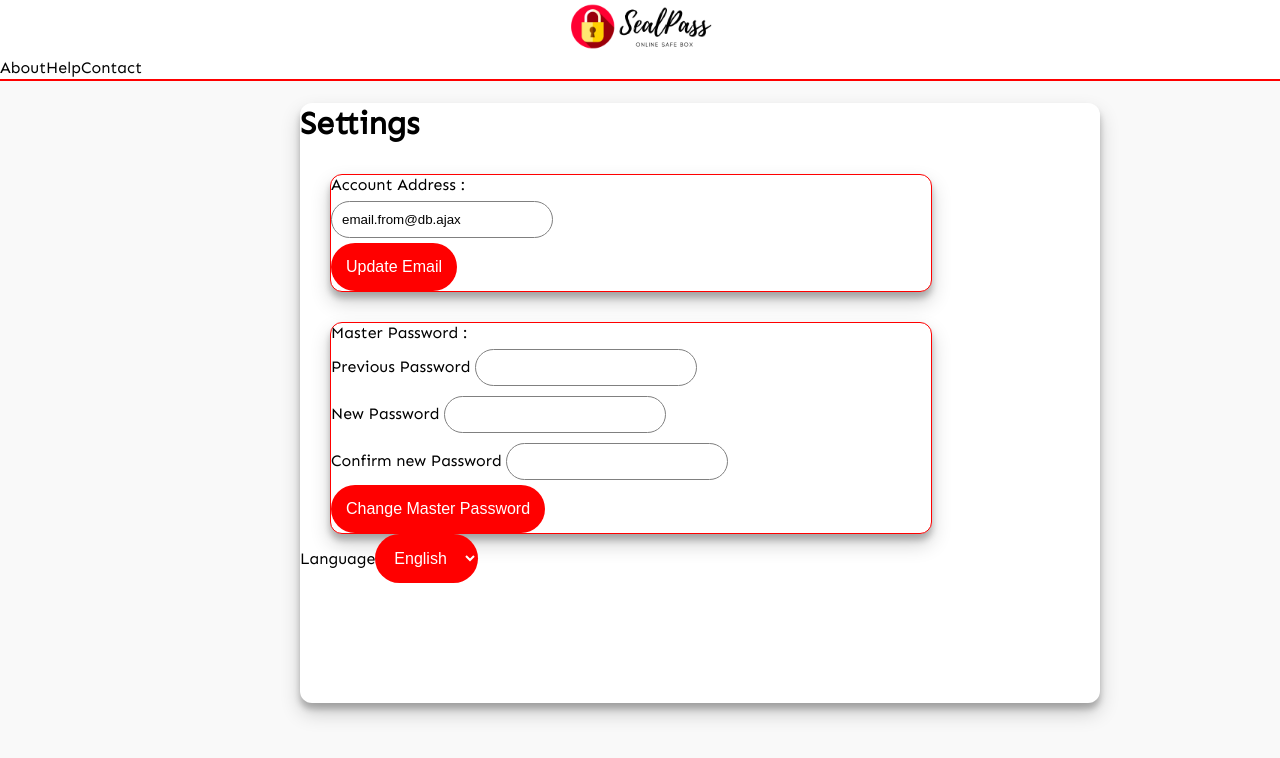
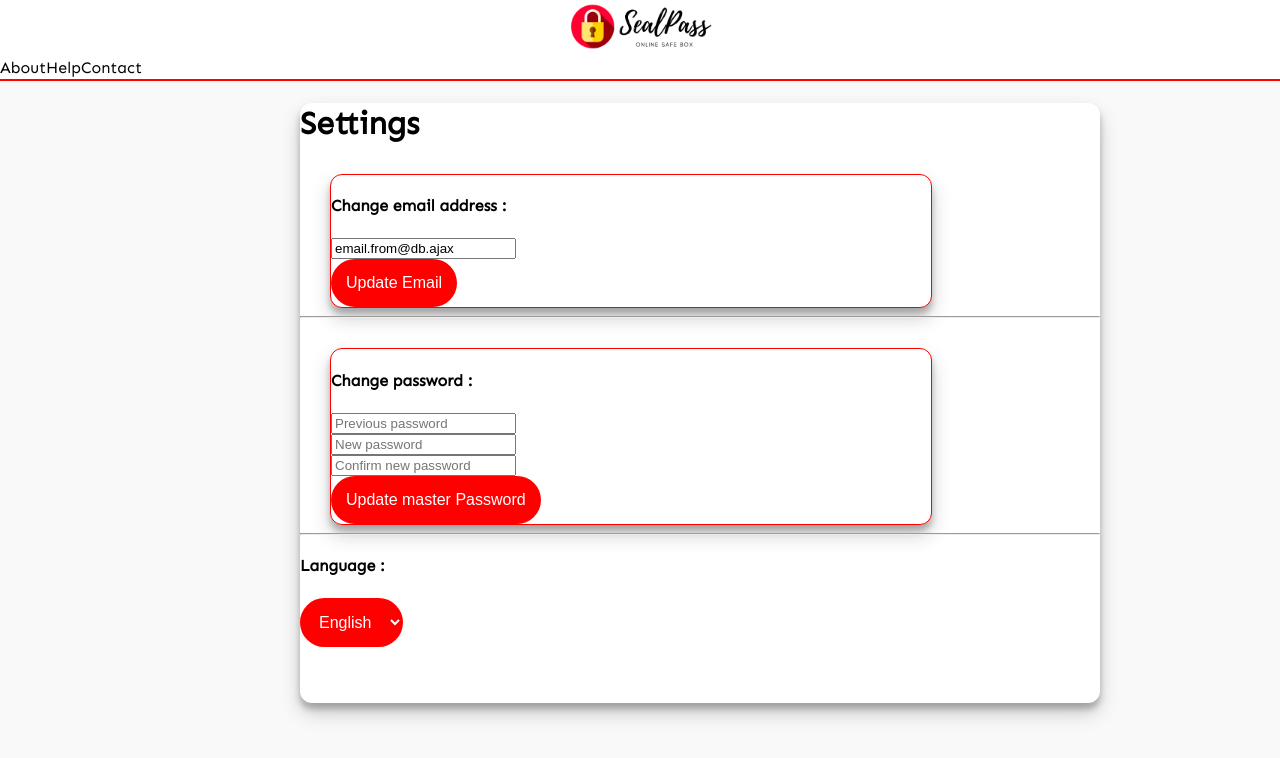
Before and after one commit to Chahi-Rabie-Ala-Eddine/SealPass, a React (Create React App) app: page /settings in a window 1280 px wide. Shown: the top 758 px of the page. Built offline with nearby package versions, Linux system fonts and the light colour scheme; a web font is replaced by a local one.

Commit message:
Implemented language, email and password change in settings

```diff
--- a/src/components/settings_component.js
+++ b/src/components/settings_component.js
@@ -1,37 +1,24 @@
-import React, { Component } from 'react';
-import '../styles/login_page_component_style.css'
-import '../styles/settings_component_style.css'
+import React, { Component } from "react";
+import ChangePasswordComponent from "./change_password_component";
+import ChangeEmailComponent from "./change_email_component";
+import LanguageComponent from "./language_component";
+import "../styles/login_page_component_style.css";
+import "../styles/settings_component_style.css";
 
-export default class settings_component extends Component {
+export default class settings_component extends Component { /*TODO turn into stateless?*/
   render() {
     return (
-            <div>
-                <div className="red_line"/>
+      <main>
+        <div className="red_line" />
         <div className="settings_block">
           <h1>Settings</h1>
-
-                    <form> {/*email address block*/}
-                        <div className="email_box">Account Address :
-                            <div className="email"><input type="text" value="email.from@db.ajax" className="small_input"/></div>
-                            <div className="change_email_button_block"><button type="submit" className="change_email_button">Update Email</button></div>
+          <ChangeEmailComponent />
+          <hr className="hr_line"/>
+          <ChangePasswordComponent />
+          <hr className="hr_line"/>
+          <LanguageComponent />
         </div>
-                    </form>
-                    <form> {/*change password block*/}
-                        <div className="pwd_box">Master Password :
-                            <div className="pwd">Previous Password <input type="password" placeholder="" className="small_input"/></div>
-                            <div className="pwd">New Password <input type="password" placeholder="" className="small_input"/></div>
-                            <div className="pwd">Confirm new Password <input type="password" placeholder="" className="small_input"/></div>
-                            <div className="change_pwd_button_block"><button type="submit" className="change_pwd_button">Change Master Password</button></div>
-                        </div>
-                    </form>
-                    <div>Language
-                        <select className="language_select">
-                            <option value="English">English</option>
-                            <option value="French">French</option>
-                        </select>
-                    </div>
-                </div>
-            </div>
-        )
+      </main>
+    );
   }
 }
```
Lines whose indentation alone changed are shown as unchanged.
